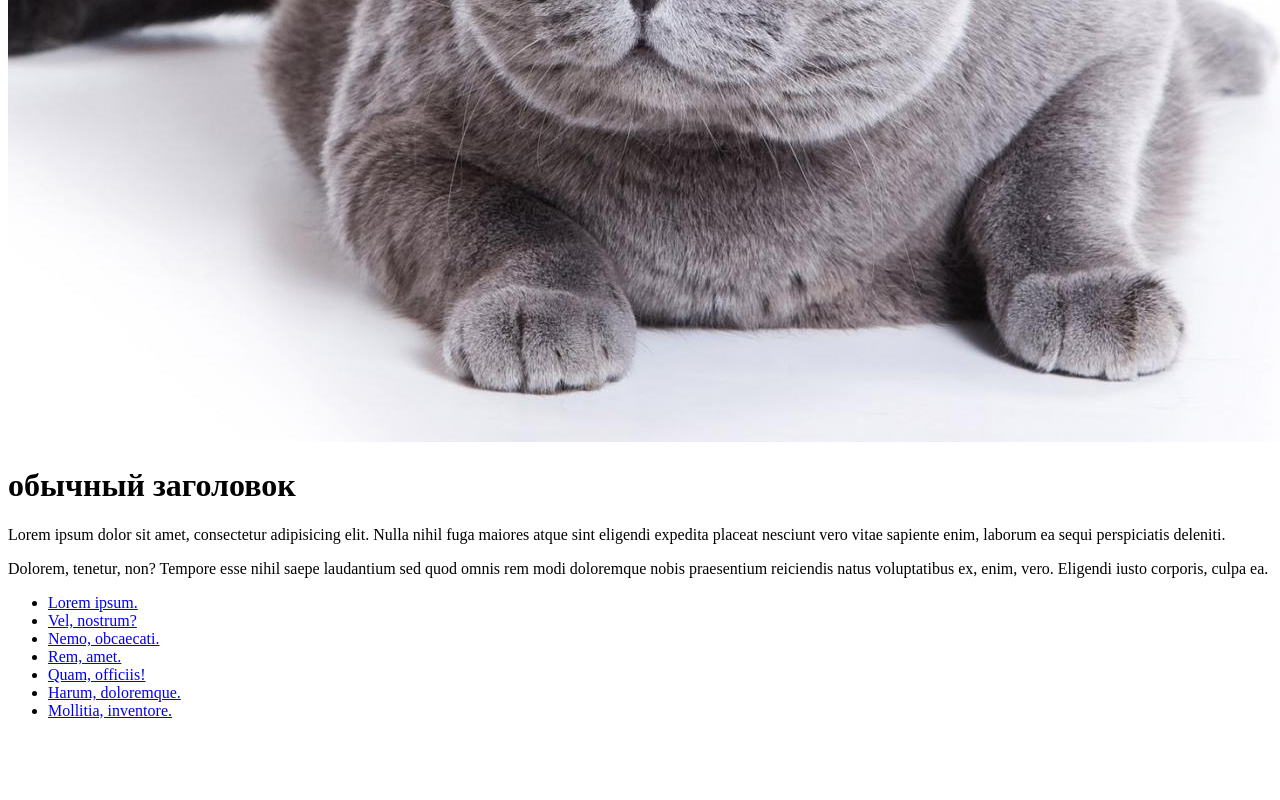
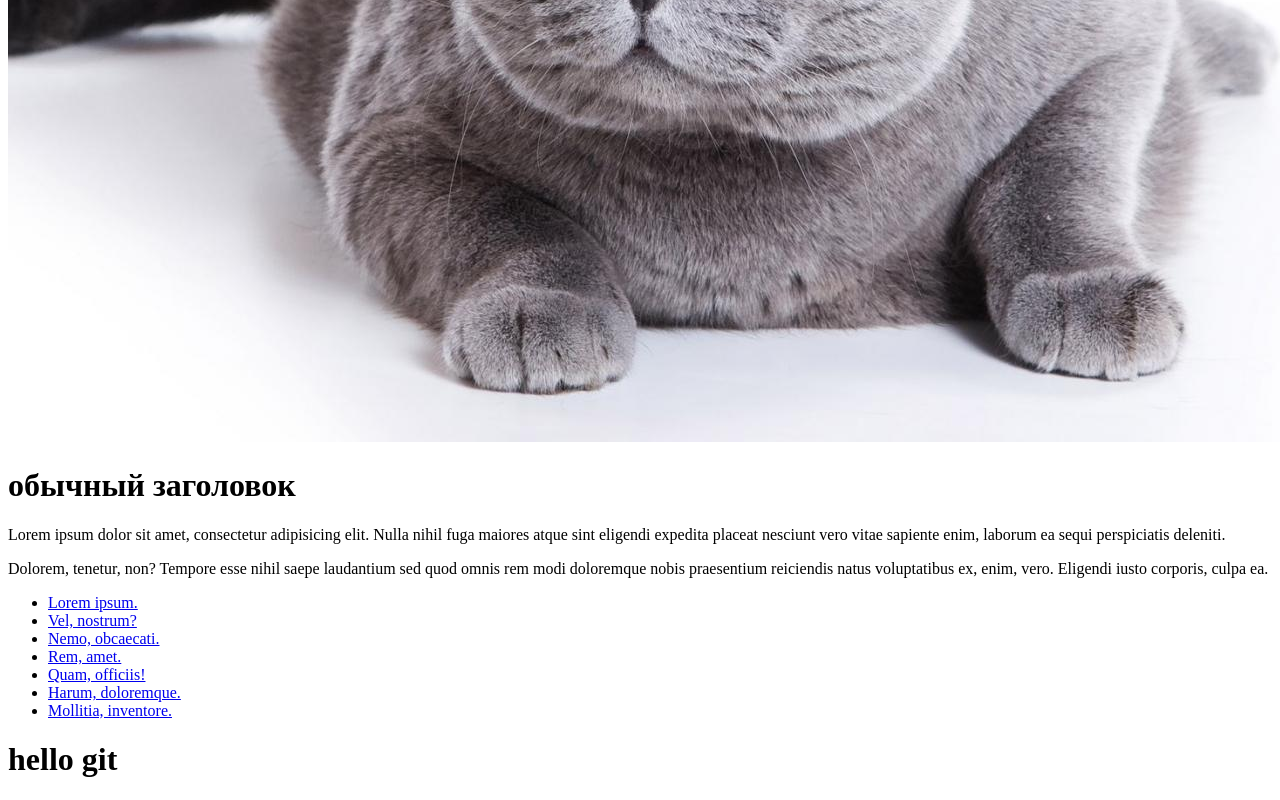
Before and after one commit to Ann1995/git.test, a plain HTML site: page index.html in a window 1280 px wide. Shown: the part 590-1390 px from the top of the page. Before the commit the page ends 1326 px from the top, so only its background shows below. Drawn offline with Linux system fonts and the light colour scheme.

Commit message:
h1 was added

```diff
--- a/index.html
+++ b/index.html
@@ -3,7 +3,7 @@
 <head>
 	<meta charset="UTF-8">
 	<link rel="stylesheet" href="">
-	<title>тестовая страница</title>
+	<title>Hello Git</title>
 </head>
 <body>
 	<img src="images/kot.jpg" alt="kot">
@@ -20,6 +20,6 @@
 		<li class="ok"><a href="#">Harum, doloremque.</a></li>
 		<li class="ok"><a href="#">Mollitia, inventore.</a></li>
 	</ul>
-
+	<h1>hello git</h1>
 </body>
 </html>
```
